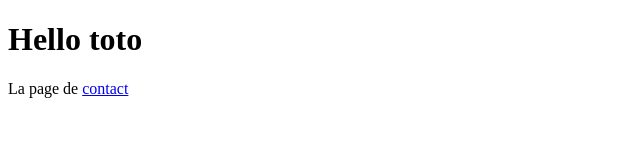
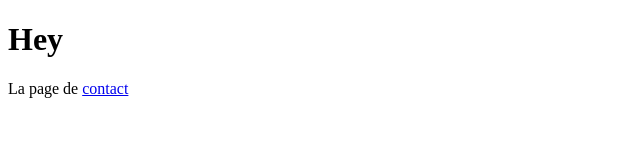
Before and after one commit to kadea-academy-learners/demo-git-and-github, a plain HTML site: page index.html in a window 1280 px wide. Shown: the whole page, without its empty margins (0-640 px from the left). Drawn offline with Linux system fonts and the light colour scheme.

Commit message:
change hello to hey

```diff
--- a/index.html
+++ b/index.html
@@ -6,7 +6,7 @@
     <title>Document</title>
   </head>
   <body>
-    <h1>Hello toto</h1>
+    <h1>Hey</h1>
     <p>La page de <a href="./contact.html">contact</a></p>
   </body>
 </html>
```
